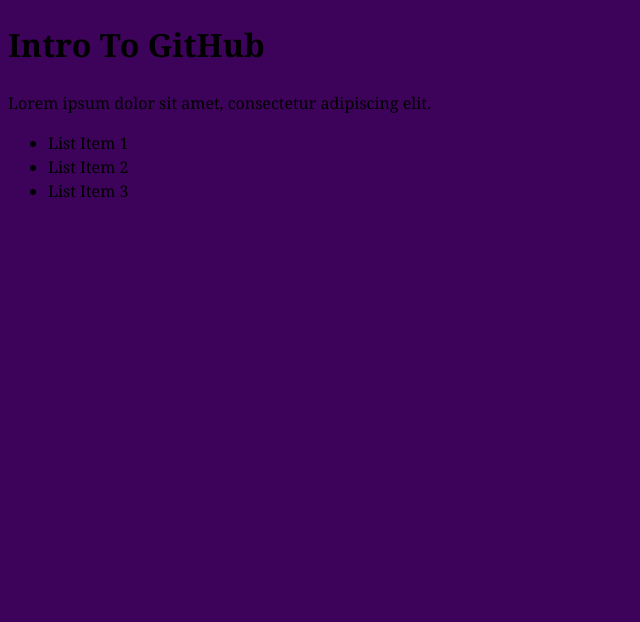
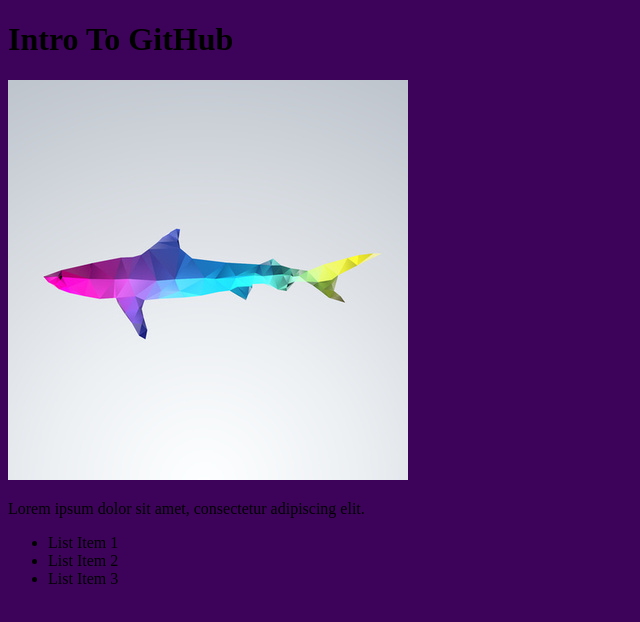
Before and after one commit to Meganjd/intro-to-github, a plain HTML site: page index.html in a window 1280 px wide. Shown: the whole page, without its empty margins (0-640 px from the left). Drawn offline with Linux system fonts and the light colour scheme.

Commit message:
added photo

```diff
--- a/css/general.css
+++ b/css/general.css
@@ -3,5 +3,5 @@
 
 html {
 	background-color: #3D025A;
-	font: normal 100%/1.5 Georgia,serif;
+	font: normal 100%/1.5 Georgia,serif #E9E69C;
 }
--- a/index.html
+++ b/index.html
@@ -10,6 +10,8 @@
 
 <h1>Intro To GitHub</h1>
 
+<img src="images/shark-photo.jpg" alt="Colourful, abstract shark">
+
 <p>Lorem ipsum dolor sit amet, consectetur adipiscing elit.</p>
 
 <ul>
@@ -18,5 +20,6 @@
 	<li>List Item 3</li>
 </ul>
 
+
 </body>
 </html>
```
Also changed, not shown: images/shark-photo.jpg (added).
